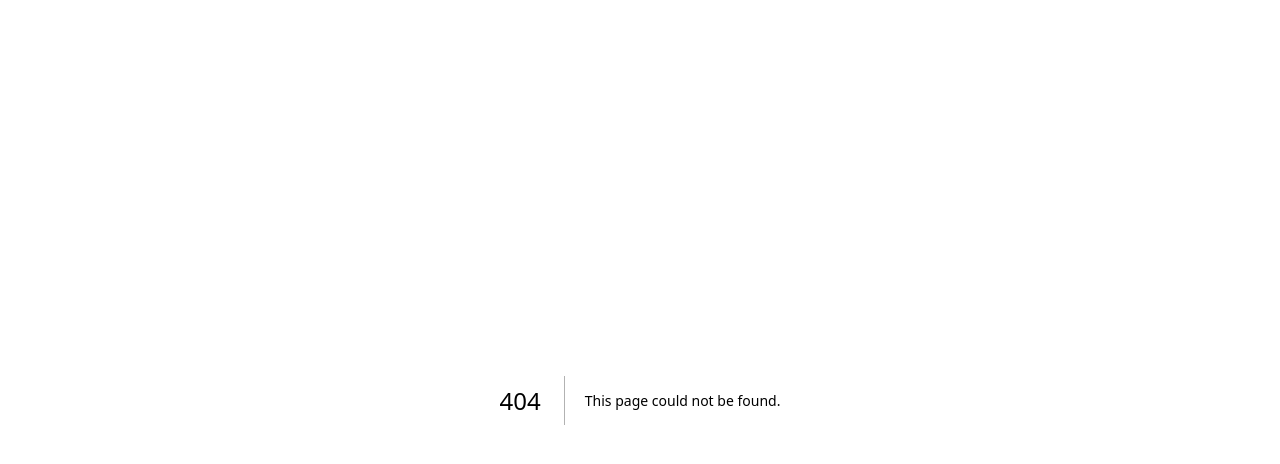
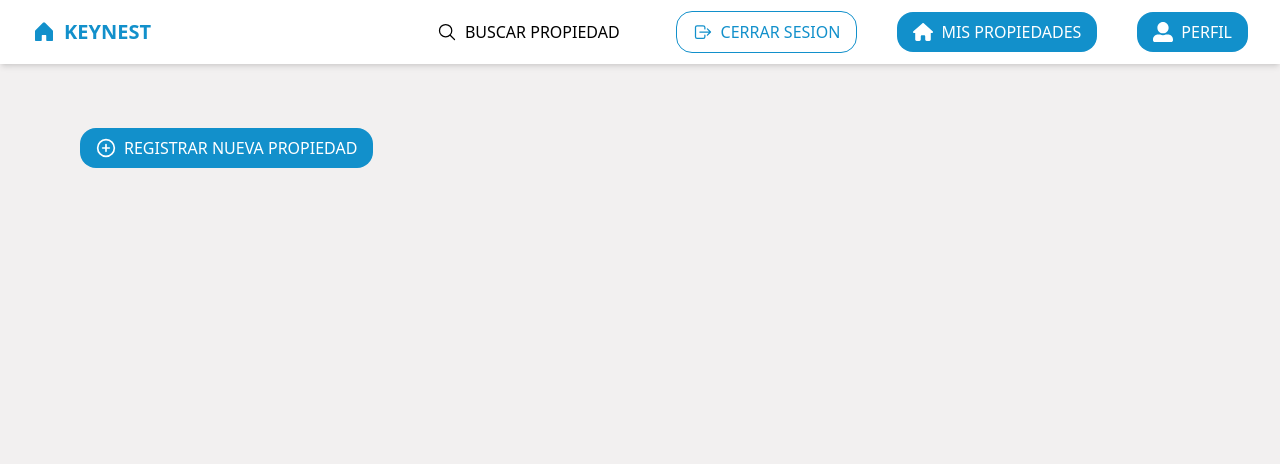
Before and after one commit to NunezGabriel/keynest, a Next.js app: page /my-properties in a window 1280 px wide. Before the commit this address had no page. Shown: the top 464 px of the page. Built offline with nearby package versions, Linux system fonts and the light colour scheme.

Commit message:
add: more refact

```diff
--- /dev/null
+++ b/src/app/my-properties/page.js
@@ -0,0 +1,11 @@
+import MyProperties from "@/views/myProperties/myProperties";
+
+const MyPropertiesPage = () => {
+  return (
+    <div>
+      <MyProperties />
+    </div>
+  );
+};
+
+export default MyPropertiesPage;
--- /dev/null
+++ b/src/views/myProperties/SaveProperties.jsx
@@ -0,0 +1,11 @@
+import UniversalButton from "@/components/buttons/UniversalButton";
+
+const SaveProperties = () => {
+  return (
+    <div>
+      <UniversalButton />
+    </div>
+  );
+};
+
+export default SaveProperties;
--- /dev/null
+++ b/src/views/myProperties/myProperties.jsx
@@ -0,0 +1,15 @@
+import UniversalButton from "@/components/buttons/UniversalButton";
+import Navbar from "@/components/Navbar";
+
+const MyProperties = () => {
+  return (
+    <div>
+      <Navbar type={"landlordLog"} />
+      <div className="mt-16 mx-auto max-w-[1120px]">
+        <UniversalButton iconClassName="" text={"REGISTRAR NUEVA PROPIEDAD"} />
+      </div>
+    </div>
+  );
+};
+
+export default MyProperties;
```
Also changed, not shown: src/components/buttons/UniversalButton.jsx (+0 -118 lines), src/app/save-properties/page.js (added).
